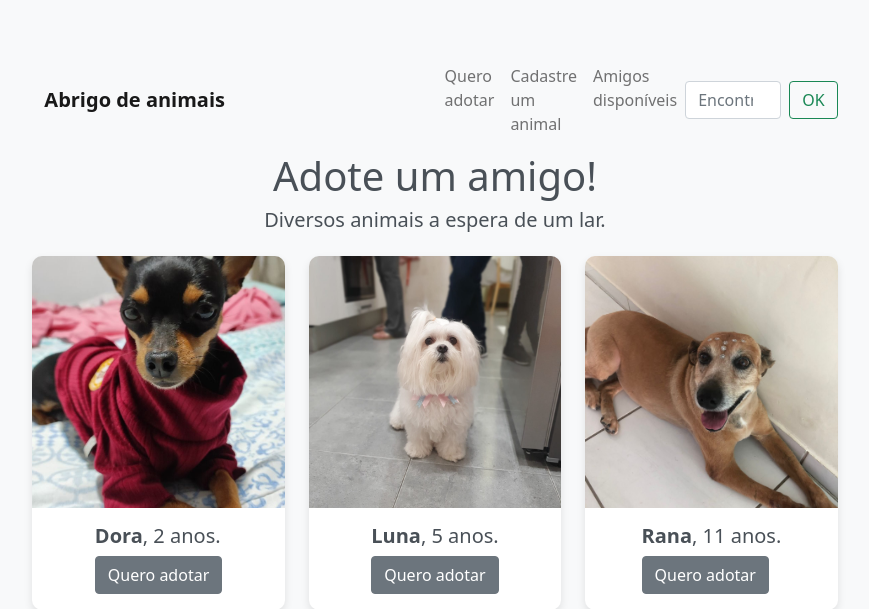
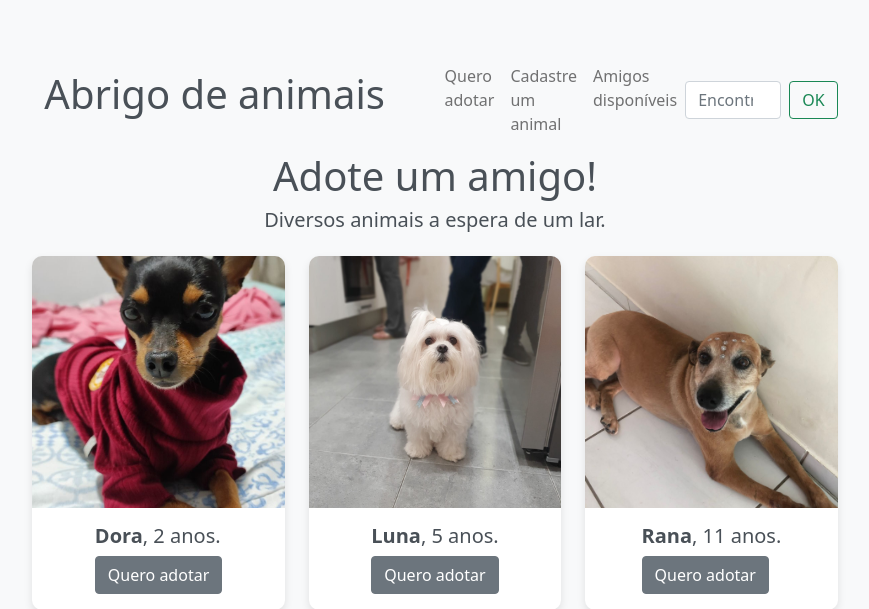
Before and after one commit to fiefaneves/abrigo-de-animais, a Django app: page / in a window 1280 px wide. Shown: the top 609 px of the page, without its empty margins (205-1074 px from the left). Run offline with Django 4.2, Linux system fonts and the light colour scheme; data comes from the database, SQL or seed files in the repository; some libraries are stand-ins or nearby versions.

Commit message:
ajustes na navbar/4

```diff
--- a/abrigo_de_animais/base/templates/inicio.html
+++ b/abrigo_de_animais/base/templates/inicio.html
@@ -185,20 +185,13 @@
         font-weight: bold;
         text-decoration: none;
       }
-
-      .nome-principal{
-        justify-content: center;
-        color: #495057;
-        font-weight: bold;
-        text-decoration: none;
-      }
   </style>
 
   <div class="col-lg-8 mx-auto p-4 py-md-5">
     <header class="navbar-light bg-light">
       <nav class="navbar navbar-expand-lg navbar-light bg-light">
-        <a href="/" class="container-fluid nome-principal">
-          <span class="navbar-brand">Abrigo de animais</span>
+        <a href="/" class="container-fluid animal-name" style="margin-bottom:5px;">
+          <h1>Abrigo de animais</h1>
         </a>
         <button class="navbar-toggler" type="button" data-bs-toggle="collapse" data-bs-target="#navbarSupportedContent" aria-controls="navbarSupportedContent" aria-expanded="false" aria-label="Toggle navigation">
           <span class="navbar-toggler-icon"></span>
```
